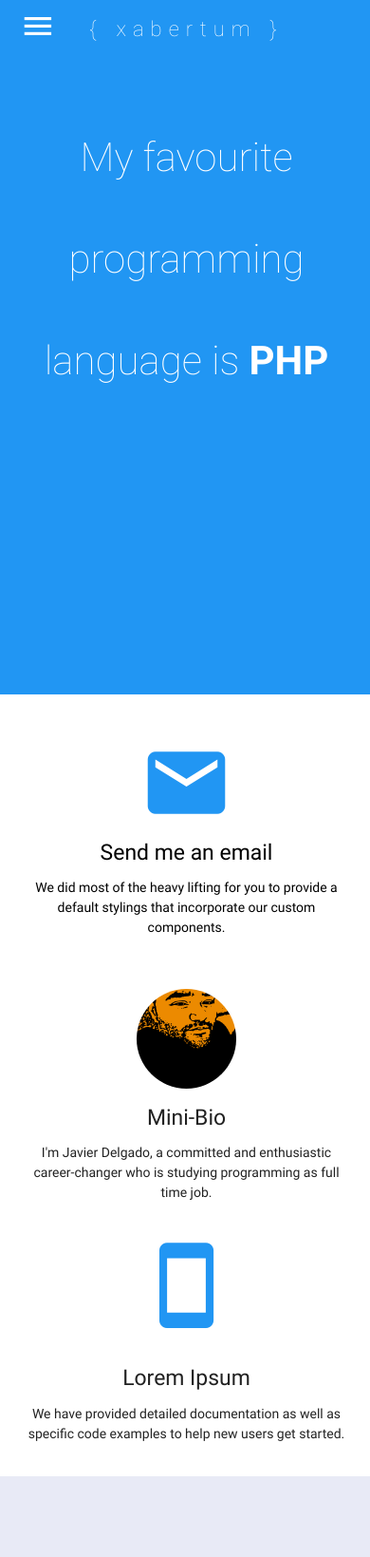
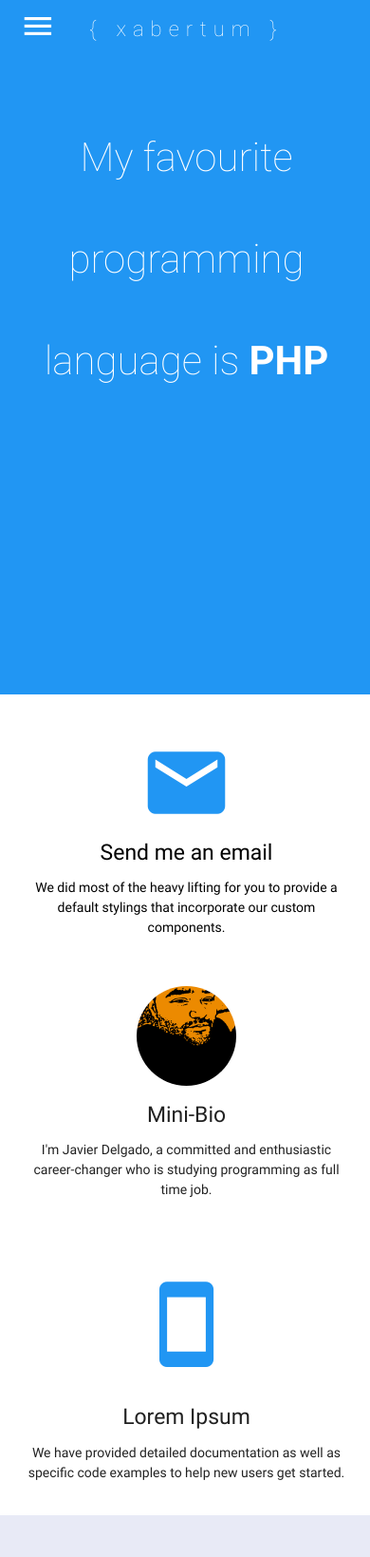
Before and after one commit to xabertum/xabertum.github.io, a PHP site: page /index.html in a window 390 px wide. Shown: the top 1639 px of the page at 95% size. Run offline with PHP 8.4, Linux system fonts and the light colour scheme; some libraries are stand-ins or nearby versions.

Commit message:
minor responsive changes

```diff
--- a/css/style.css
+++ b/css/style.css
@@ -254,9 +254,13 @@ xtype
     color: black;
 }
 
+#top > div.container.valign-wrapper > div > div:nth-child(3) > div {
+    margin-top: 44px;
+}
+
 #imgBio {
     /*float: left;*/
-    margin-top: 40px;
+    margin-top: 37px;
 }
 
 #textBio {
```
